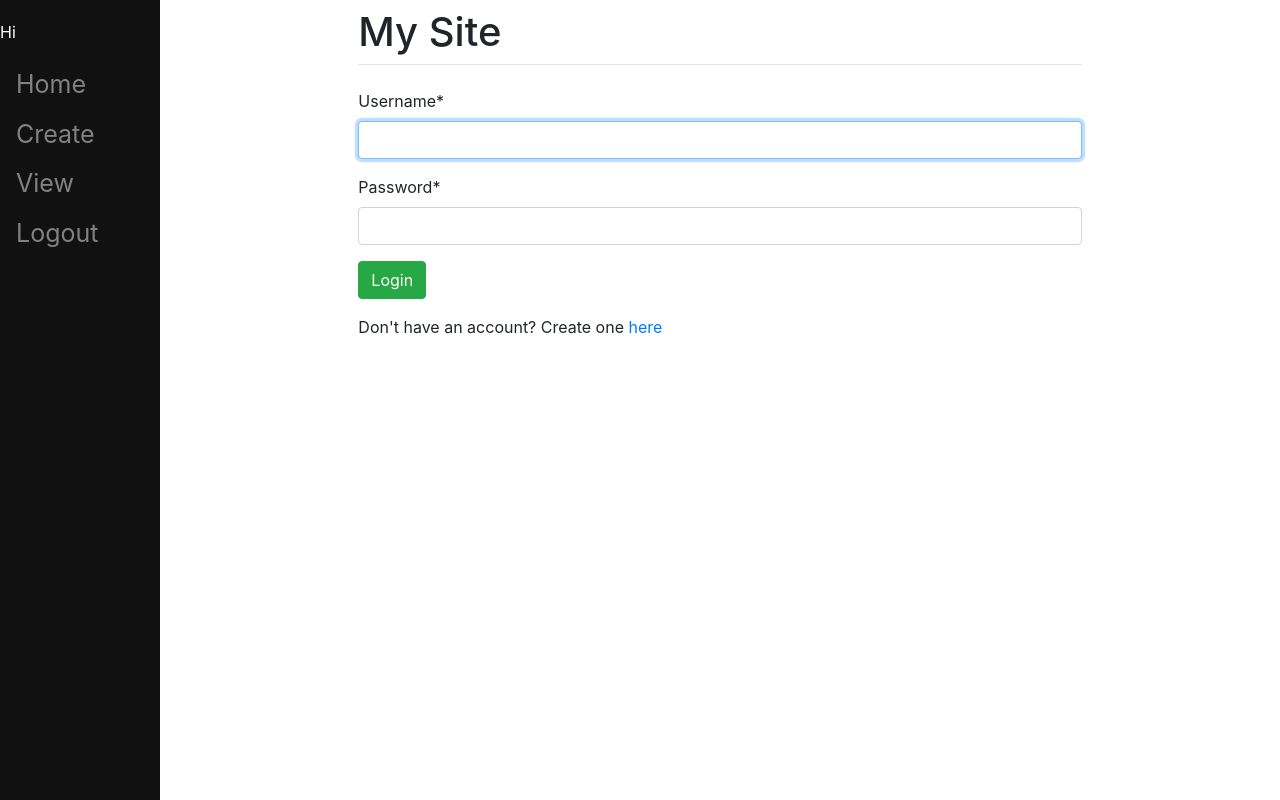
After one commit to francoggm/django_todo_list_bootstrap, a Django app: page /login/ in a window 1280 px wide. The commit adds this page. Run offline with Django 4.2, Linux system fonts and the light colour scheme; some libraries are stand-ins or nearby versions.

Commit message:
registration config

```diff
--- a/django_website/django_website/settings.py
+++ b/django_website/django_website/settings.py
@@ -126,3 +126,6 @@ STATIC_URL = "static/"
 DEFAULT_AUTO_FIELD = "django.db.models.BigAutoField"
 
 CRISPY_TEMPLATE_PACK="bootstrap4"
+
+LOGIN_REDIRECT_URL = '/'
+LOGOUT_REDIRECT_URL = '/login'
--- a/django_website/django_website/urls.py
+++ b/django_website/django_website/urls.py
@@ -21,4 +21,5 @@ urlpatterns = [
     path("admin/", admin.site.urls),
     path("register/", register, name="register"),
     path("", include("main.urls")),
+    path("", include("django.contrib.auth.urls")),
 ]
--- a/django_website/main/models.py
+++ b/django_website/main/models.py
@@ -1,7 +1,9 @@
 from django.db import models
+from django.contrib.auth.models import User
 
 # Create your models here.
 class ToDoList(models.Model):
+    user = models.ForeignKey(User, on_delete=models.CASCADE, related_name="todolist", null=True)
     name = models.CharField(max_length=200)
 
     def __str__(self) -> str:
--- a/django_website/main/templates/main/base.html
+++ b/django_website/main/templates/main/base.html
@@ -36,9 +36,11 @@
 </head>
 <body>
     <div class="sidenav">
+        <p style="color: white;">Hi {{user.username}}</p>
         <a href="/home">Home</a>
         <a href="/create">Create</a>
-        <a href="/2">View</a>
+        <a href="/view">View</a>
+        <a href="/logout">Logout</a>
     </div>
     <div class="content main" name="content">
         <div class="row justify-content-center">
@@ -48,9 +50,7 @@
                 {% block content %}
                 {% endblock %}
             </div>
-
         </div>
-
     </div>
 
     <script src="https://code.jquery.com/jquery-3.3.1.slim.min.js" integrity="sha384-q8i/X+965DzO0rT7abK41JStQIAqVgRVzpbzo5smXKp4YfRvH+8abtTE1Pi6jizo" crossorigin="anonymous"></script>
--- a/django_website/main/urls.py
+++ b/django_website/main/urls.py
@@ -6,4 +6,5 @@ urlpatterns = [
     path("home/", views.home, name="Home"),
     path("", views.home, name="Home"),
     path("create/", views.create, name="Create"),
+    path("view/", views.view, name="View"),
 ]
--- /dev/null
+++ b/django_website/register/templates/registration/login.html
@@ -0,0 +1,16 @@
+{% extends 'main/base.html' %}
+
+{% block title %}
+Login
+{% endblock %}
+
+{% load crispy_forms_tags %}
+
+{% block content %}
+    <form action="" method="POST" class="form-group">
+        {% csrf_token %}
+        {{form|crispy}}
+        <button type="submit" class="btn btn-success">Login</button>
+    </form>
+    <p>Don't have an account? Create one <a href="/register">here</a></p>
+{% endblock %}
```
Also changed, not shown: django_website/main/templates/main/view.html (added, +11 -0 lines), django_website/main/views.py (+9 -1 lines), django_website/db.sqlite3, django_website/main/migrations/0001_initial.py, django_website/main/migrations/0002_alter_todolist_user.py (added).
